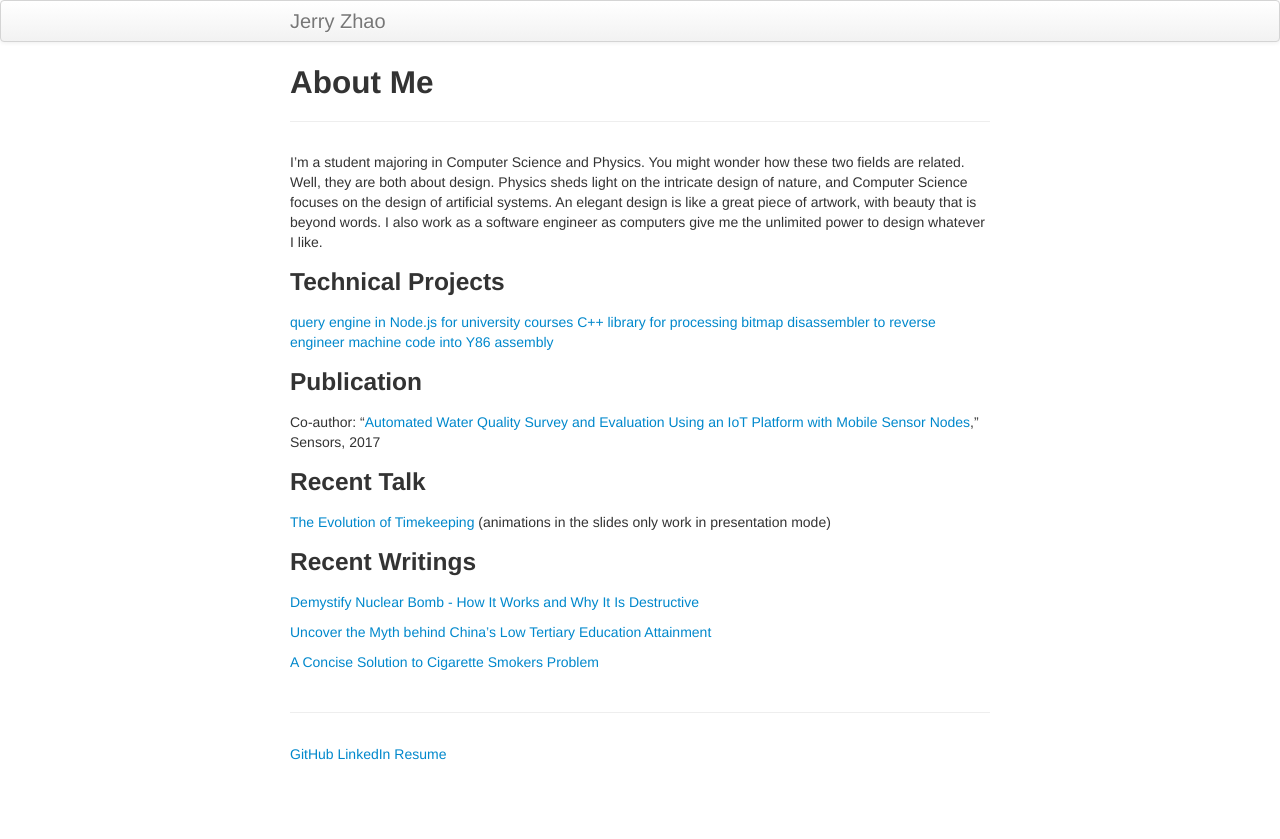
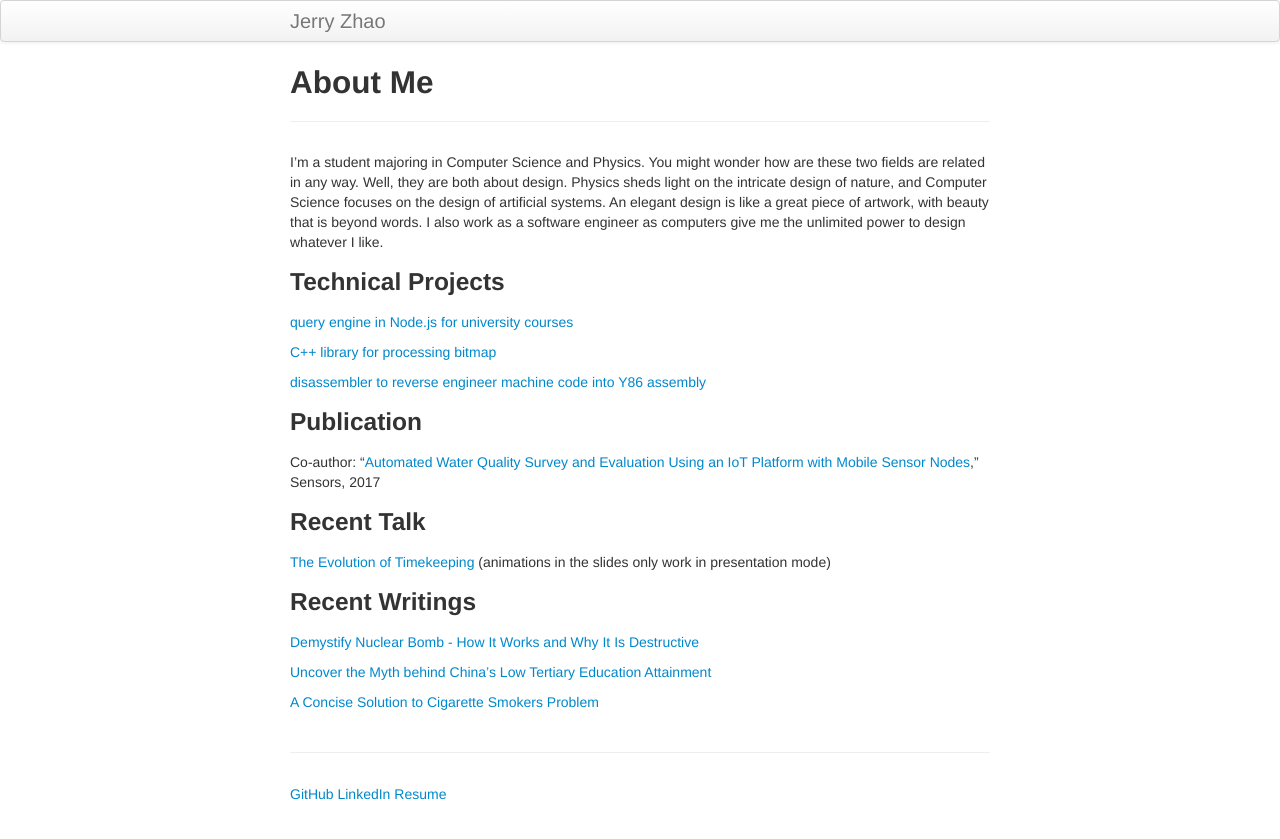
Before and after one commit to YuanjieZhao/YuanjieZhao.github.io, a Jekyll site: the page built from index.md, in a window 1280 px wide. Shown: the top 839 px of the page. Built offline with Jekyll 4.4.1, drawn with Linux system fonts in a browser that asks for light colours.

Commit message:
copy of master branch (Jekyll based GitHub Pages)

```diff
--- a/index.md
+++ b/index.md
@@ -5,15 +5,17 @@ title: About Me
 <!-- description:  -->
 ---
 
-I'm a student majoring in Computer Science and Physics. You might wonder how these two fields are related. Well, they are both about design. Physics sheds light on the intricate design of nature, and Computer Science focuses on the design of artificial systems. An elegant design is like a great piece of artwork, with beauty that is beyond words. I also work as a software engineer as computers give me the unlimited power to design whatever I like.
+I'm a student majoring in Computer Science and Physics. You might wonder how are these two fields are related in any way. Well, they are both about design. Physics sheds light on the intricate design of nature, and Computer Science focuses on the design of artificial systems. An elegant design is like a great piece of artwork, with beauty that is beyond words. I also work as a software engineer as computers give me the unlimited power to design whatever I like.
 
 
 
 ### Technical Projects
 
-[query engine in Node.js for university courses](github.com/YuanjieZhao/Query-Engine)
+[query engine in Node.js for university courses](https://github.com/YuanjieZhao/Query-Engine)
+
 [C++ library for processing bitmap](https://github.com/YuanjieZhao/Bitmap-Processor)
-[disassembler to reverse engineer machine code into Y86 assembly](github.com/YuanjieZhao/Y86-Disassembler)
+
+[disassembler to reverse engineer machine code into Y86 assembly](https://github.com/YuanjieZhao/Y86-Disassembler)
 
 ### Publication
 
@@ -33,4 +35,4 @@ Co-author: "[Automated Water Quality Survey and Evaluation Using an IoT Platform
 
 [Uncover the Myth behind China’s Low Tertiary Education Attainment](/assets/Uncover_the_Myth_behind_China_Low_Tertiary_Education_Attainment.pdf)
 
-[A Concise Solution to Cigarette Smokers Problem](github.com/YuanjieZhao/Cigarette-Smokers-Problem)
+[A Concise Solution to Cigarette Smokers Problem](https://github.com/YuanjieZhao/Cigarette-Smokers-Problem)
```
